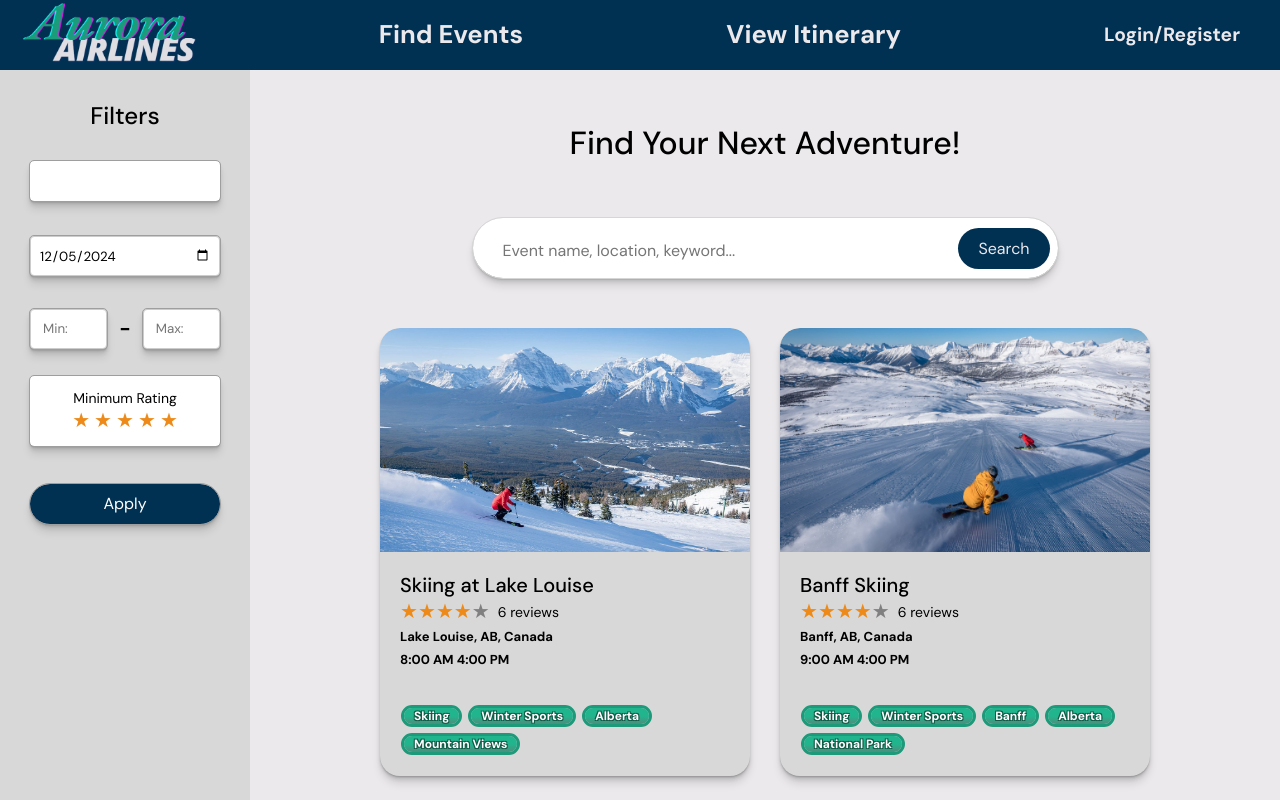
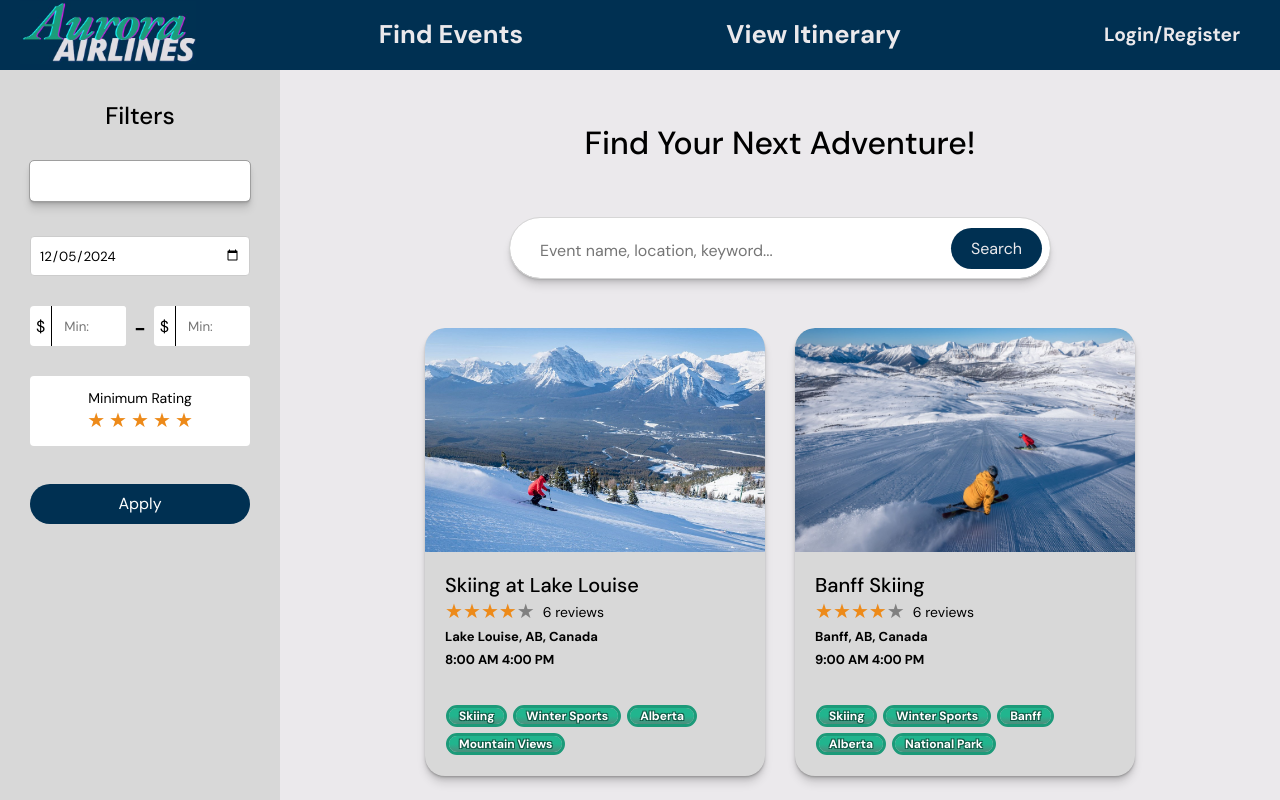
Before and after one commit to charlielang02/aurora-itinerary-app, a React (Vite) app: page /search-events in a window 1280 px wide. Shown: the top 800 px of the page. Built offline with nearby package versions, Linux system fonts and the light colour scheme.

Commit message:
add dollar symbols to number pickers

```diff
--- a/src/pages/SearchEvents.jsx
+++ b/src/pages/SearchEvents.jsx
@@ -77,23 +77,29 @@ const SearchEvents = () => {
           >
           </input>
           <div className={styles.dollar_picker_container}>
+            <div className={`${styles.filter_item} ${styles.dollar_picker_bg}`}>
+              <div className={styles.dollar_symbol}>$</div>
               <input
                 type="number"
                 name="min-price"
                 min="0"
                 step=".01"
                 placeholder="Min:"
-              className={`${styles.filter_item} ${styles.dollar_picker}`}
+                className={`${styles.dollar_picker}`}
               />
+            </div>
             <p className={styles.dash}>-</p>
+            <div className={`${styles.filter_item} ${styles.dollar_picker_bg}`}>
+              <div className={styles.dollar_symbol}>$</div>
               <input
                 type="number"
                 name="max-price"
                 min="0"
                 step=".01"
-              placeholder="Max:"
-              className={`${styles.filter_item} ${styles.dollar_picker}`}
+                placeholder="Min:"
+                className={`${styles.dollar_picker}`}
               />
+            </div>
           </div>
           <div className={`${styles.min_rating} ${styles.filter_item}`}>
             Minimum Rating
--- a/src/pages/SearchEvents.module.css
+++ b/src/pages/SearchEvents.module.css
@@ -3,7 +3,7 @@
   --primary-clr: #003052;
   --secondary-clr: #d8d8d8;
   --accent-clr: #1C9C7A;
-  --left-panel-thickness: 250px;
+  --left-panel-thickness: 280px;
   --box-shadow-color: hsl(0deg 0% 0% / 0.1);
 }
 
@@ -127,22 +127,22 @@ h2 {
 .filter_item {
   width: 100%;
   height: 40px;
-  box-shadow:
-    0 1px 1px var(--box-shadow-color),
-    0 2px 2px var(--box-shadow-color),
-    0 4px 4px var(--box-shadow-color),
-    0 8px 8px var(--box-shadow-color);
-  outline: 1px solid rgb(158, 158, 158);
   color: black;
   background: white;
   border-radius: 4px;
+}
+
+.dollar_picker_bg {
+  display: flex;
+  align-items: center;
+  justify-content: center;
 }
 
 .dollar_picker_container {
   width: 100%;
   height: 40px;
   display: flex;
-  gap: 12px;
+  gap: 8px;
   align-items: center;
 }
 
@@ -152,9 +152,21 @@ h2 {
 }
 
 .dollar_picker {
-  width: 50%;
+  padding-left: 12px;
   height: 100%;
-  padding-left: 12px;
+  outline: none;
+  border: none;
+  color: black;
+  margin: 0;
+}
+
+.dollar_symbol {
+  display: flex;
+  align-items: center;
+  font-weight: normal;
+  height: 100%;
+  padding: 0 6px;
+  border-right: 1px solid black;
 }
 
 .min_rating {
```
Lines whose indentation alone changed are shown as unchanged.
